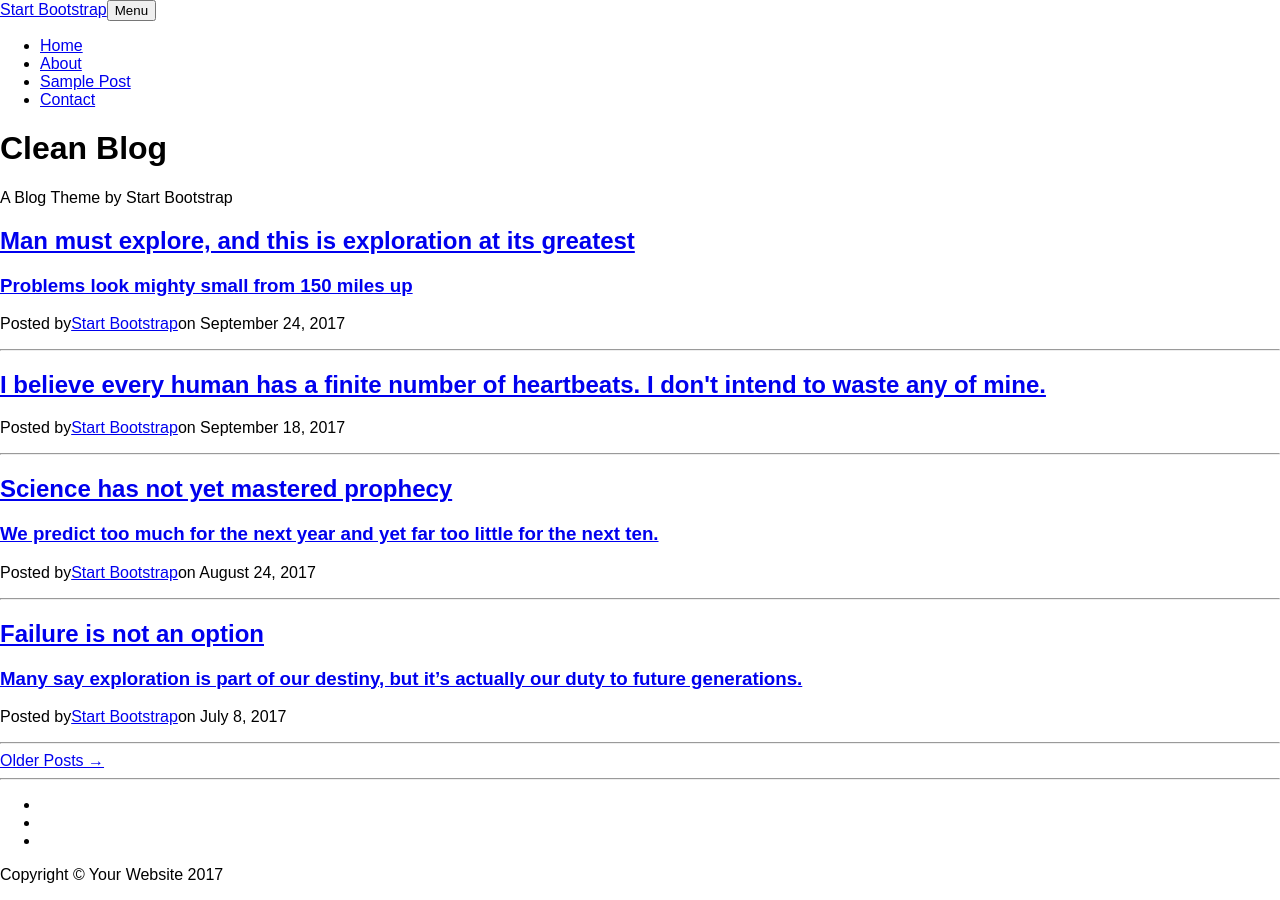
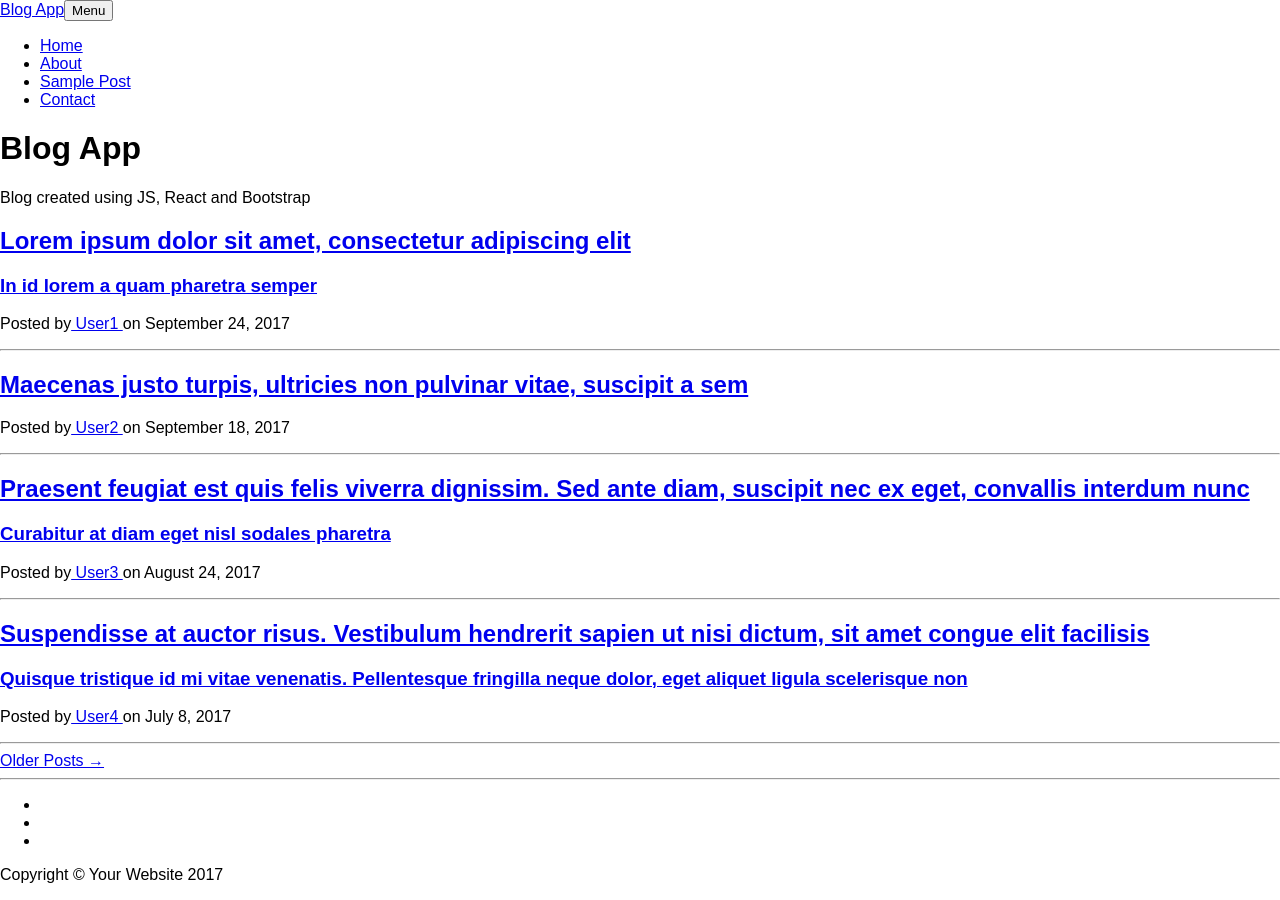
Before and after one commit to rolandosorbelli/blog-app, a React (Create React App) app: page / in a window 1280 px wide. Built offline with nearby package versions, Linux system fonts and the light colour scheme; the HTML template or start-up script is replaced by a standard one.

Commit message:
Formatted the index page

```diff
--- a/src/Container.js
+++ b/src/Container.js
@@ -9,53 +9,53 @@ class Container extends Component {
             <div className="post-preview">
               <a href="post.html">
                 <h2 className="post-title">
-                  Man must explore, and this is exploration at its greatest
+                  Lorem ipsum dolor sit amet, consectetur adipiscing elit
                 </h2>
                 <h3 className="post-subtitle">
-                  Problems look mighty small from 150 miles up
+                  In id lorem a quam pharetra semper
                 </h3>
               </a>
               <p className="post-meta">Posted by
-                <a href="#">Start Bootstrap</a>
+                <a href="#"> User1 </a>
               on September 24, 2017</p>
             </div>
             <hr />
             <div className="post-preview">
               <a href="post.html">
                 <h2 className="post-title">
-                  I believe every human has a finite number of heartbeats. I don't intend to waste any of mine.
+                  Maecenas justo turpis, ultricies non pulvinar vitae, suscipit a sem
                 </h2>
               </a>
               <p className="post-meta">Posted by
-                <a href="#">Start Bootstrap</a>
+                <a href="#"> User2 </a>
               on September 18, 2017</p>
             </div>
             <hr />
             <div className="post-preview">
               <a href="post.html">
                 <h2 className="post-title">
-                  Science has not yet mastered prophecy
+                  Praesent feugiat est quis felis viverra dignissim. Sed ante diam, suscipit nec ex eget, convallis interdum nunc
                 </h2>
                 <h3 className="post-subtitle">
-                  We predict too much for the next year and yet far too little for the next ten.
+                  Curabitur at diam eget nisl sodales pharetra
                 </h3>
               </a>
               <p className="post-meta">Posted by
-                <a href="#">Start Bootstrap</a>
+                <a href="#"> User3 </a>
               on August 24, 2017</p>
             </div>
             <hr />
             <div className="post-preview">
               <a href="post.html">
                 <h2 className="post-title">
-                  Failure is not an option
+                  Suspendisse at auctor risus. Vestibulum hendrerit sapien ut nisi dictum, sit amet congue elit facilisis
                 </h2>
                 <h3 className="post-subtitle">
-                  Many say exploration is part of our destiny, but it’s actually our duty to future generations.
+                  Quisque tristique id mi vitae venenatis. Pellentesque fringilla neque dolor, eget aliquet ligula scelerisque non
                 </h3>
               </a>
               <p className="post-meta">Posted by
-                <a href="#">Start Bootstrap</a>
+                <a href="#"> User4 </a>
               on July 8, 2017</p>
             </div>
             <hr />
--- a/src/Header.js
+++ b/src/Header.js
@@ -9,8 +9,8 @@ class Header extends Component {
           <div className="row">
             <div className="col-lg-8 col-md-10 mx-auto">
               <div className="site-heading">
-                <h1>Clean Blog</h1>
-                <span className="subheading">A Blog Theme by Start Bootstrap</span>
+                <h1>Blog App</h1>
+                <span className="subheading">Blog created using JS, React and Bootstrap</span>
               </div>
             </div>
           </div>
--- a/src/Navbar.js
+++ b/src/Navbar.js
@@ -5,7 +5,7 @@ render() {
 return (
 	<nav className="navbar navbar-expand-lg navbar-light fixed-top" id="mainNav">
 		<div className="container">
-			<a className="navbar-brand" href="index.html">Start Bootstrap</a>
+			<a className="navbar-brand" href="index.html">Blog App</a>
 			<button className="navbar-toggler navbar-toggler-right" type="button" data-toggle="collapse" data-target="#navbarResponsive" aria-controls="navbarResponsive" aria-expanded="false" aria-label="Toggle navigation">
 				Menu
 				<i className="fa fa-bars"></i>
```
